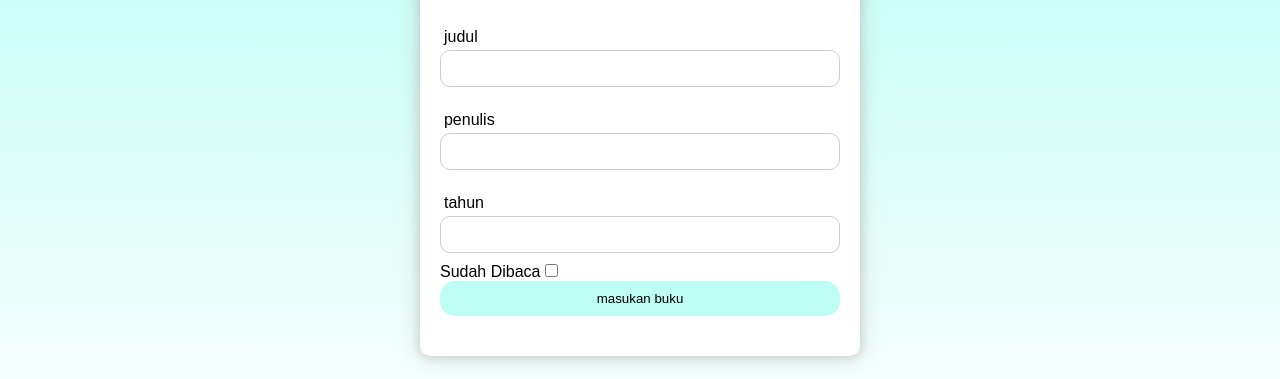
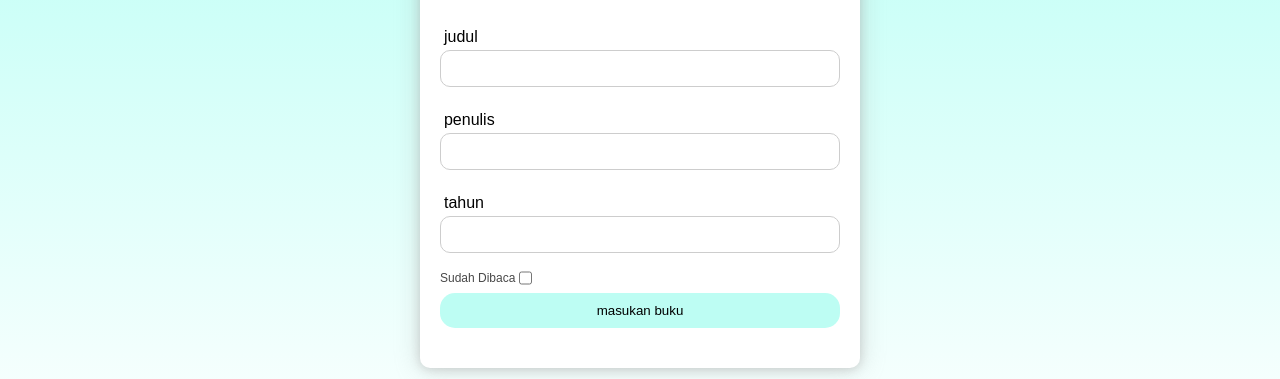
Before and after one commit to pradiptaaee/subMision2, a plain HTML site: page index.html in a window 1280 px wide. Both pictures are taken after a click on the element 639 px from the left and 255 px from the top of the page. Shown: the part 244-623 px from the top of the page. Drawn offline with Linux system fonts and the light colour scheme.

Commit message:
Update style.css
membuat style checkbox sudahdibaca

```diff
--- a/style.css
+++ b/style.css
@@ -141,7 +141,7 @@ header {
     margin: 4px 4px;
 }
 
-.checkbutton {
+.checkbox {
     display: flex;
     font-size: 12px;
     color: #484848;
```
